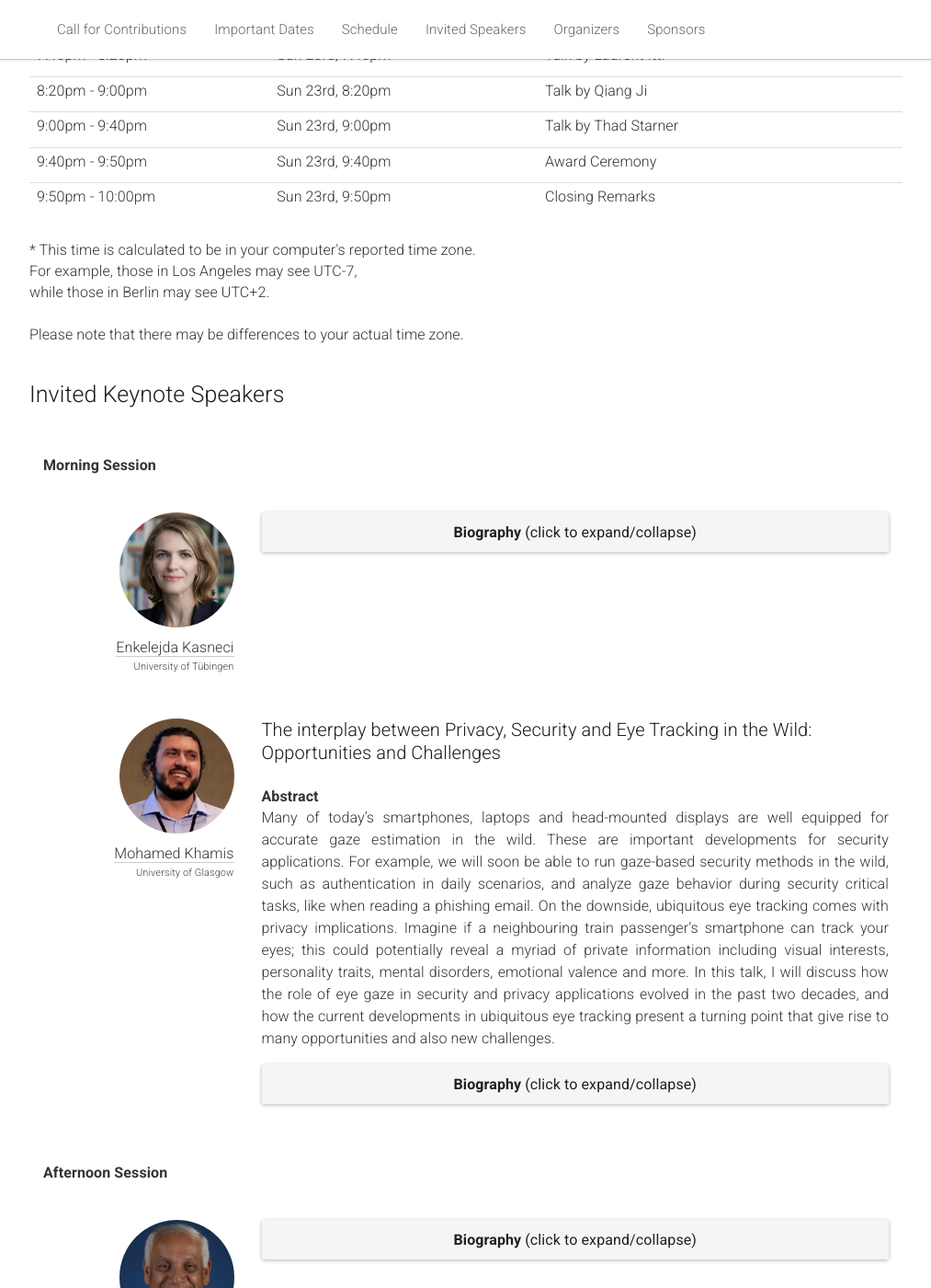
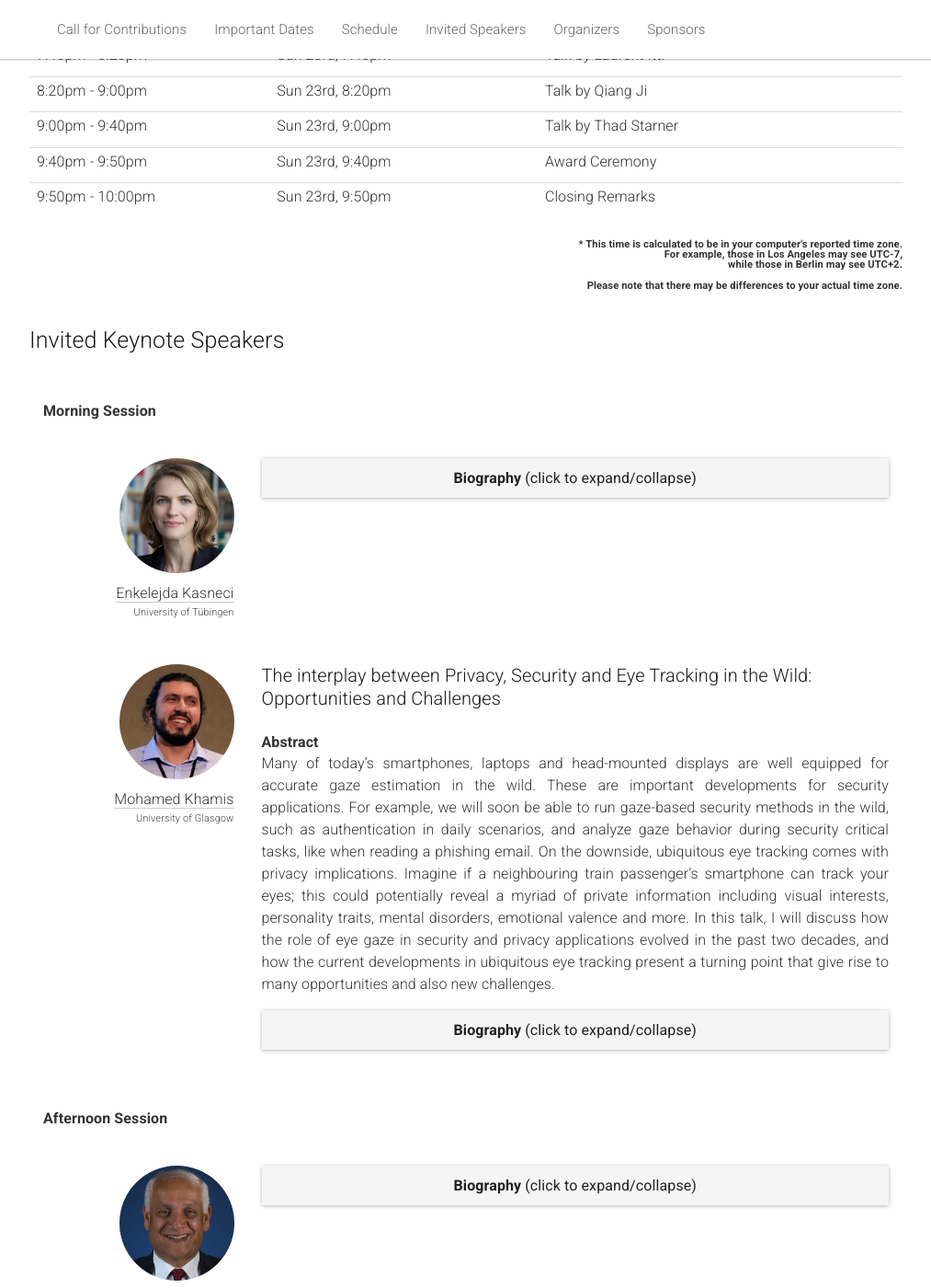
Before and after one commit to OpenEyes-Workshop/openeyes-workshop.github.io, a Jekyll site: the page built from _pages/home.md, in a window 1280 px wide and 1400 px high, scrolled down 4008 px. Shown: the whole window at 92% size, without its empty margins (133-1146 px from the left). Built offline with Jekyll 4.4.1, drawn with Linux system fonts in a browser that asks for light colours; nearby versions of some CDN libraries.

Commit message:
Add missing disclaimer span class style

```diff
--- a/static/css/main.css
+++ b/static/css/main.css
@@ -303,6 +303,14 @@ span.award-other img {
   height: 100%;
 }
 
+#schedule span.disclaimer {
+  display: block;
+  font-weight: bold;
+  font-size: 0.7em;
+  line-height: 1.0;
+  text-align: right;
+}
+
 .table.schedule tr.noline td {
   border-top: none;
 }
```
